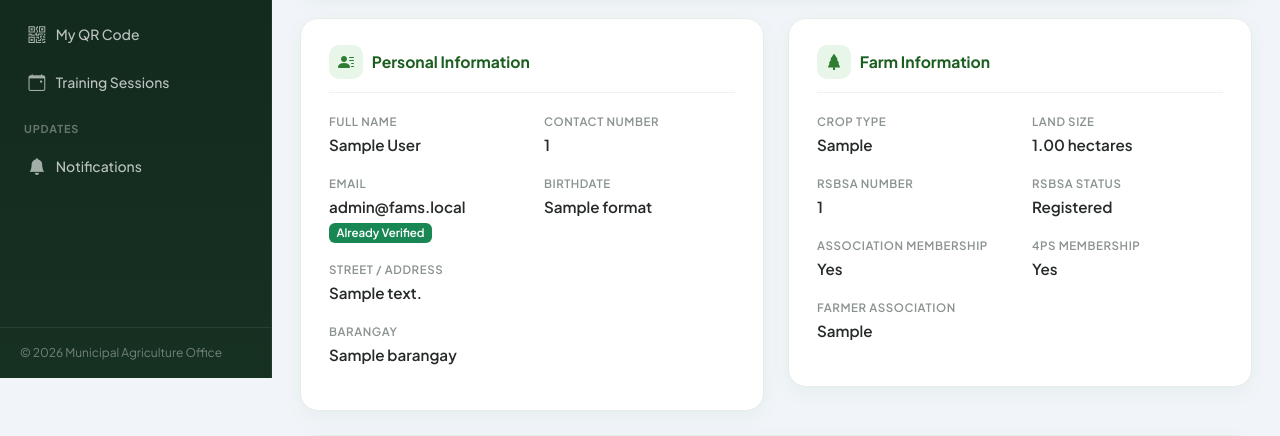
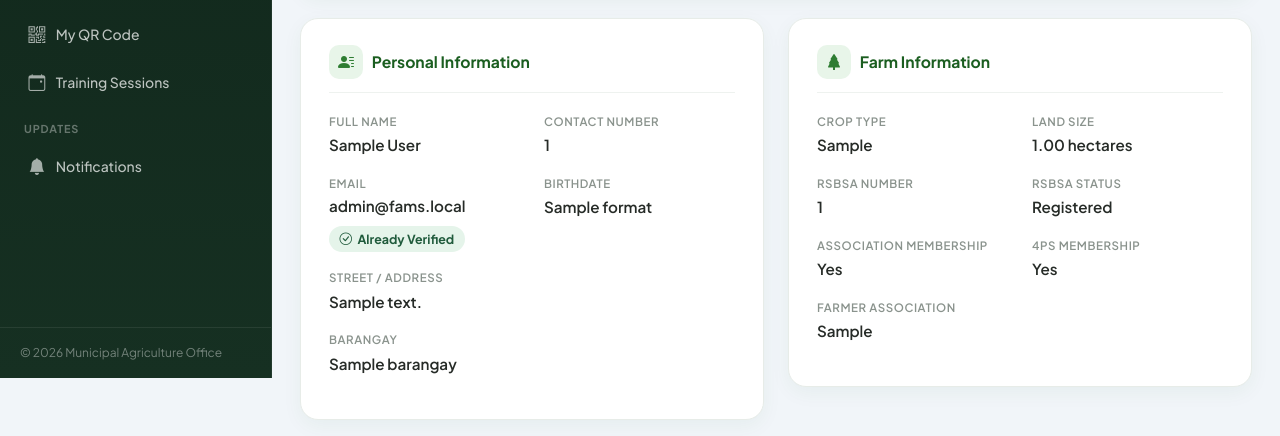
Before and after one commit to chulo0202/capstone, a Laravel app: template resources/views/farmer/profile.blade.php in a window 1280 px wide. Shown: the part 422-858 px from the top of the page. Run offline with Laravel 12, Linux system fonts and the light colour scheme; a user stored in the database is signed in; data comes from the database, SQL or seed files in the repository; tables that the repository leaves empty hold one stand-in row (values such as "Sample post"); the template is opened without the code that fills it: most values are stand-ins (such as "Sample title", 1, 10 or a date in 2020); grey boxes marked "Sample" are stand-in pictures; style sheets or scripts are compiled from the project's sources; parts of the project's set-up code (start-up, migrations or seed data) failed here and were passed over.

Commit message:
Polish farmer email status and profile controls

```diff
--- a/resources/views/farmer/profile.blade.php
+++ b/resources/views/farmer/profile.blade.php
@@ -37,6 +37,8 @@ $isComplete = isset($farmer)
 
 // Reopen the edit form automatically if validation failed on submit,
 // if the profile isn't complete yet, or if ?edit=1 was requested.
+$emailVerified = auth()->user()->hasVerifiedEmail();
+$changingEmail = request()->boolean('change_email') || $errors->farmerEmail->any();
 $startInEdit = $errors->any() || $errors->farmerEmail->any()
     || in_array(session('status'), ['verification-link-sent', 'verification-delivery-failed', 'email-unchanged'], true)
     || request()->boolean('edit') || ! $isComplete;
@@ -192,6 +194,30 @@ $startInEdit = $errors->any() || $errors->farmerEmail->any()
         color: #262b27;
         word-break: break-word;
     }
+    .profile-email-status {
+        display: inline-flex;
+        align-items: center;
+        gap: .35rem;
+        padding: .3rem .65rem;
+        border-radius: 999px;
+        font-size: .78rem;
+        line-height: 1.3;
+        font-weight: 700;
+    }
+    .profile-email-status.is-verified { background: #e5f4ea; color: #205b3c; }
+    .profile-email-status.needs-verification { background: #fce9e9; color: #a2222b; }
+    .profile-email-panel {
+        background: #f5f9f6;
+        border: 1px solid #dce9df;
+        border-radius: .875rem;
+        padding: clamp(1rem, 2vw, 1.5rem);
+    }
+    .profile-email-address { overflow-wrap: anywhere; }
+    .profile-email-change { max-width: 34rem; }
+    @media (max-width: 575.98px) {
+        .profile-email-actions > *, .profile-email-actions .btn { width: 100%; }
+    }
+
     .fams-info-value.text-muted-value { color: #a5aca7; font-weight: 500; font-style: italic; }
 
     /* Documents section */
@@ -354,12 +380,13 @@ READ-ONLY VIEW
                 </div>
                 <div class="col-md-6 fams-info-item">
                     <span class="fams-info-label">Email</span>
-                    <span class="fams-info-value">{{ auth()->user()->email }}</span>
-                    @if (auth()->user()->hasVerifiedEmail())
-                        <div><span class="badge text-bg-success">Already Verified</span></div>
-                    @else
-                        <div><span class="badge text-bg-danger">Needs Verification</span></div>
-                    @endif
+                    <div class="d-flex flex-wrap align-items-center gap-2">
+                        <span class="fams-info-value profile-email-address">{{ auth()->user()->email }}</span>
+                        <span class="profile-email-status {{ $emailVerified ? 'is-verified' : 'needs-verification' }}">
+                            <i class="bi {{ $emailVerified ? 'bi-check-circle' : 'bi-exclamation-circle' }}" aria-hidden="true"></i>
+                            {{ $emailVerified ? 'Already Verified' : 'Needs Verification' }}
+                        </span>
+                    </div>
                 </div>
                 <div class="col-md-6 fams-info-item">
                     <span class="fams-info-label">Birthdate</span>
@@ -461,36 +488,59 @@ EDIT MODE
             <h6><i class="bi bi-person-badge me-2 text-fams"></i>Farmer Profile</h6>
         </div>
         <div class="fams-card-body">
-            <section class="mb-4 pb-3 border-bottom" aria-labelledby="profile-email-heading">
-                <h6 id="profile-email-heading">Email</h6>
-                <p class="mb-2 text-break">{{ auth()->user()->email }}</p>
-                @unless (auth()->user()->hasVerifiedEmail())
-                    <form method="POST" action="{{ route('verification.send') }}" class="d-inline-block me-2">
-                        @csrf
-                        <button type="submit" class="btn btn-sm btn-outline-success">Verify Email</button>
-                    </form>
-                @endunless
-                @if (request()->boolean('change_email') || $errors->farmerEmail->any())
-                    <form method="POST" action="{{ route('farmer.profile.email.update') }}" class="mt-3">
+            <section class="profile-email-panel mb-4" aria-labelledby="profile-email-heading">
+                <div class="d-flex flex-column flex-lg-row justify-content-between align-items-lg-center gap-3">
+                    <div>
+                        <h6 id="profile-email-heading" class="fw-bold text-fams mb-2">
+                            <i class="bi bi-envelope me-2" aria-hidden="true"></i>Email
+                        </h6>
+                        <div class="d-flex flex-wrap align-items-center gap-2">
+                            <span class="profile-email-address fw-semibold">{{ auth()->user()->email }}</span>
+                            <span class="profile-email-status {{ $emailVerified ? 'is-verified' : 'needs-verification' }}">
+                                <i class="bi {{ $emailVerified ? 'bi-check-circle' : 'bi-exclamation-circle' }}" aria-hidden="true"></i>
+                                {{ $emailVerified ? 'Already Verified' : 'Needs Verification' }}
+                            </span>
+                        </div>
+                    </div>
+                    <div class="profile-email-actions d-flex flex-wrap gap-2">
+                        @unless ($emailVerified)
+                            <form method="POST" action="{{ route('verification.send') }}">
+                                @csrf
+                                <button type="submit" class="btn btn-fams">Verify Email</button>
+                            </form>
+                        @endunless
+                        @unless ($changingEmail)
+                            <a class="btn btn-outline-secondary" href="{{ route('farmer.profile.email.edit') }}">Change Email</a>
+                        @endunless
+                    </div>
+                </div>
+                @if ($changingEmail)
+                    <form method="POST" action="{{ route('farmer.profile.email.update') }}" class="profile-email-change mt-3">
                         @csrf
                         @method('PATCH')
-                        <label for="new-farmer-email" class="form-label">New Gmail address</label>
-                        <input id="new-farmer-email" name="email" type="email" class="form-control" value="{{ old('email') }}" required>
-                        @error('email', 'farmerEmail')<p class="text-danger small">{{ $message }}</p>@enderror
-                        <button type="submit" class="btn btn-sm btn-fams mt-2">Save and Verify Email</button>
+                        <label for="new-farmer-email" class="form-label fw-semibold">New Gmail address</label>
+                        <input id="new-farmer-email" name="email" type="email" autocomplete="email"
+                            class="form-control @error('email', 'farmerEmail') is-invalid @enderror"
+                            value="{{ old('email') }}" required
+                            @error('email', 'farmerEmail') aria-invalid="true" aria-describedby="new-farmer-email-error" @enderror>
+                        @error('email', 'farmerEmail')
+                            <div id="new-farmer-email-error" class="invalid-feedback">{{ $message }}</div>
+                        @enderror
+                        <div class="profile-email-actions d-flex flex-wrap gap-2 mt-3">
+                            <button type="submit" class="btn btn-fams">Save and Verify Email</button>
+                            <a class="btn btn-outline-secondary" href="{{ route('farmer.profile', ['edit' => 1]) }}">Cancel Email Change</a>
+                        </div>
                     </form>
-                @else
-                    <a class="btn btn-sm btn-outline-secondary" href="{{ route('farmer.profile.email.edit') }}">Change Email</a>
                 @endif
                 @switch(session('status'))
                     @case('verification-link-sent')
-                        <p class="small text-success mt-2" role="status">Verification link sent. Check your email.</p>
+                        <p class="small text-success mt-3 mb-0" role="status">Verification link sent. Check your email.</p>
                         @break
                     @case('verification-delivery-failed')
-                        <p class="small text-danger mt-2" role="alert">We could not send the verification email. Select Verify Email to try again.</p>
+                        <p class="small text-danger mt-3 mb-0" role="alert">We could not send the verification email. Select Verify Email to try again.</p>
                         @break
                     @case('email-unchanged')
-                        <p class="small text-muted mt-2" role="status">Your email address is unchanged.</p>
+                        <p class="small text-muted mt-3 mb-0" role="status">Your email address is unchanged.</p>
                         @break
                 @endswitch
 
```
